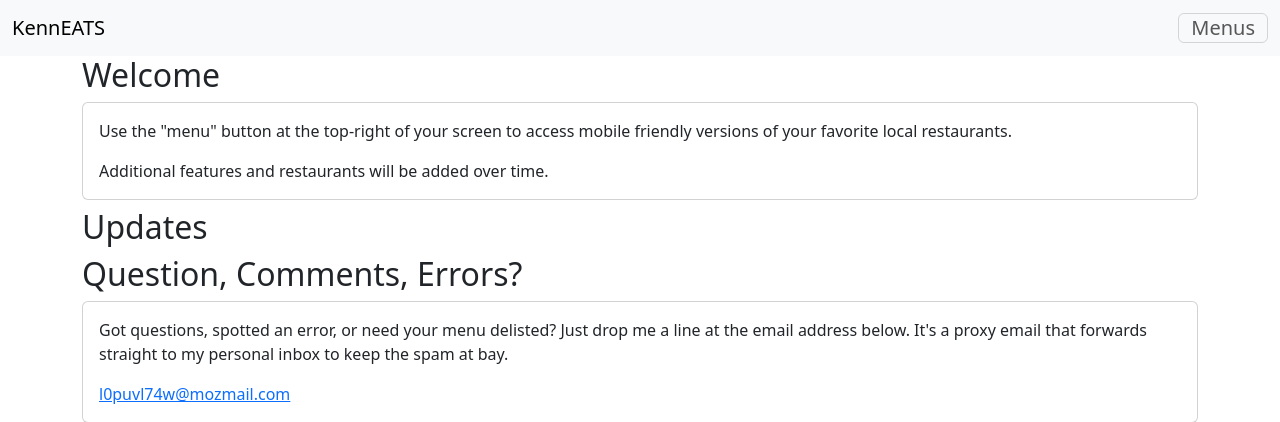
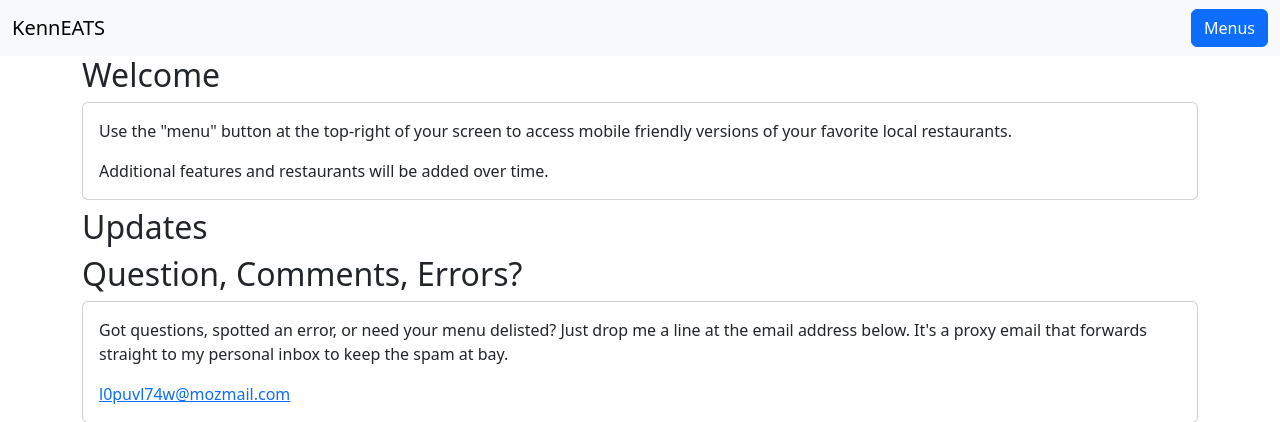
Before and after one commit to adostacey/menu-app, a Django app: template templates/home.html in a window 1280 px wide. Shown: the top 422 px of the page. Run offline with Django 3.2, Linux system fonts and the light colour scheme; the template is opened without the code that fills it, so the values that code supplies are empty.

Commit message:
Change menu button color

```diff
--- a/templates/base.html
+++ b/templates/base.html
@@ -22,7 +22,7 @@
         <nav class="navbar navbar-light bg-light sticky-top">
             <div class="container-fluid">
                 <a class="navbar-brand" href="{% url "index" %}">KennEATS</a>
-                <button class="navbar-toggler"
+                <button class="btn btn-primary"
                         type="button"
                         data-bs-toggle="offcanvas"
                         data-bs-target="#offcanvasNavbar"
@@ -44,7 +44,7 @@
                                 <a class="nav-link" href="/menu/kbl">Kennett Bowling Lanes</a>
                             </li>
                             <li class="nav-item">
-                                <a class="nav-link" href="/menu/lupitas">Lupita's</a>
+                                <a class="nav-link" href="/menu/lupitas">Lupita's Mexican Restaurant</a>
                             </li>
                         </ul>
                     </div>
```
